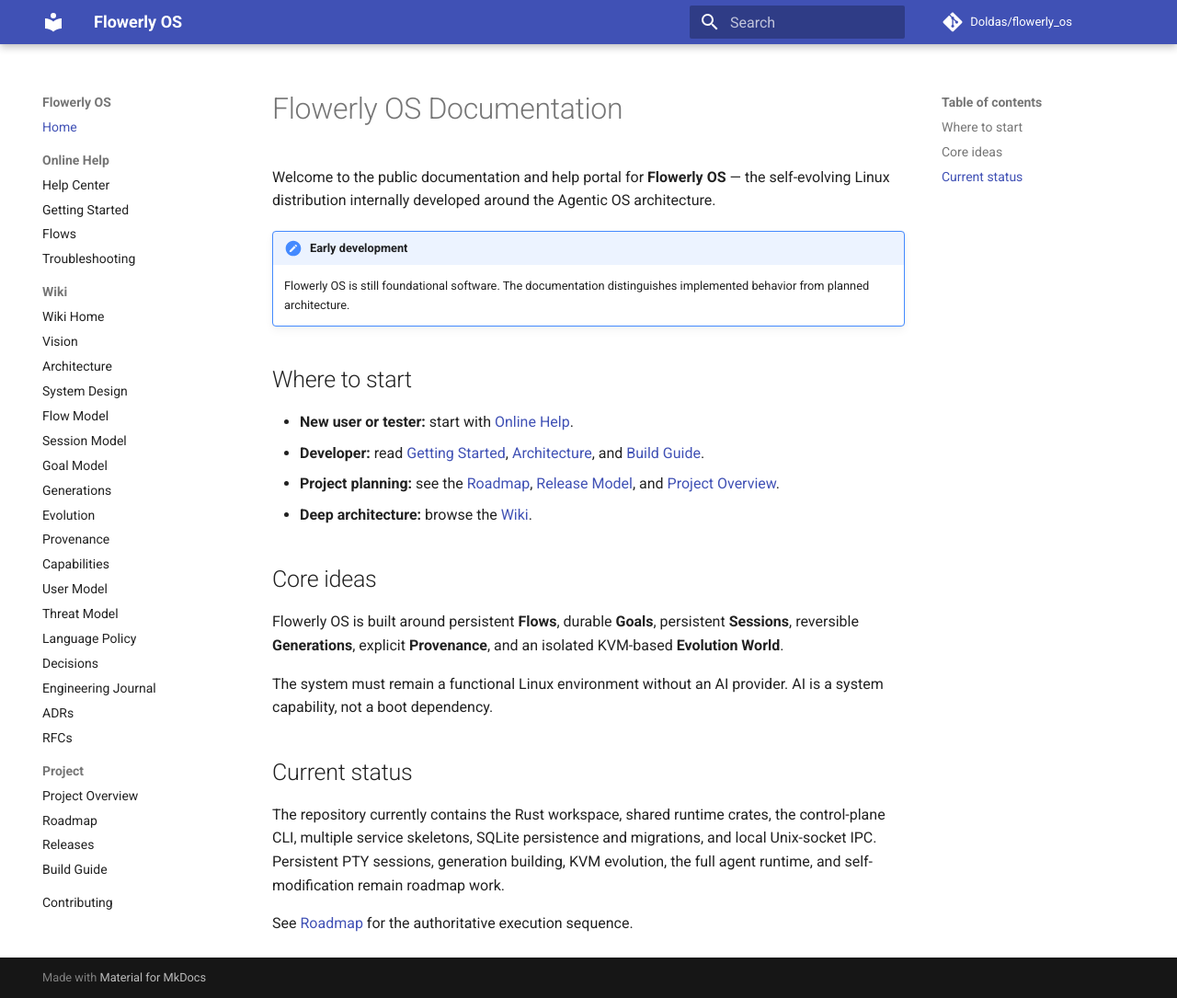
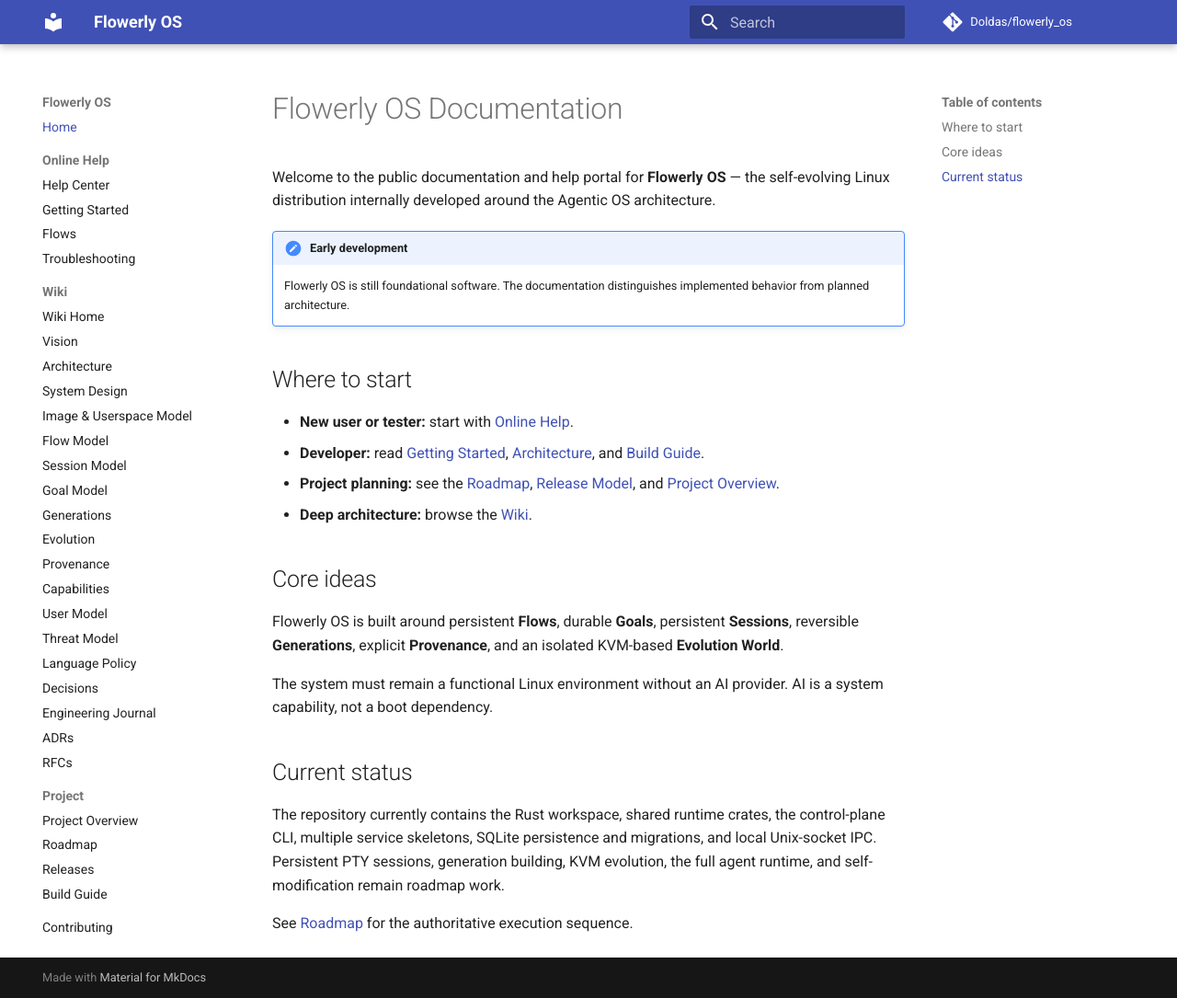
Before and after one commit to Doldas/flowerly_os, an MkDocs documentation site: the page built from docs/index.md, in a window 1280 px wide and 1085 px high. Shown: the whole window at 92% size. Built offline with MkDocs 1.6.1 and Material for MkDocs 9.7.7, drawn with Linux system fonts in a browser that asks for light colours; comment, search, counter and statistics services are not loaded.

Commit message:
docs(site): add Arch image model

```diff
--- a/mkdocs.yml
+++ b/mkdocs.yml
@@ -34,6 +34,7 @@ nav:
       - Vision: vision.md
       - Architecture: architecture.md
       - System Design: system-design.md
+      - Image & Userspace Model: image-model.md
       - Flow Model: flow-model.md
       - Session Model: session-model.md
       - Goal Model: goal-model.md
```
